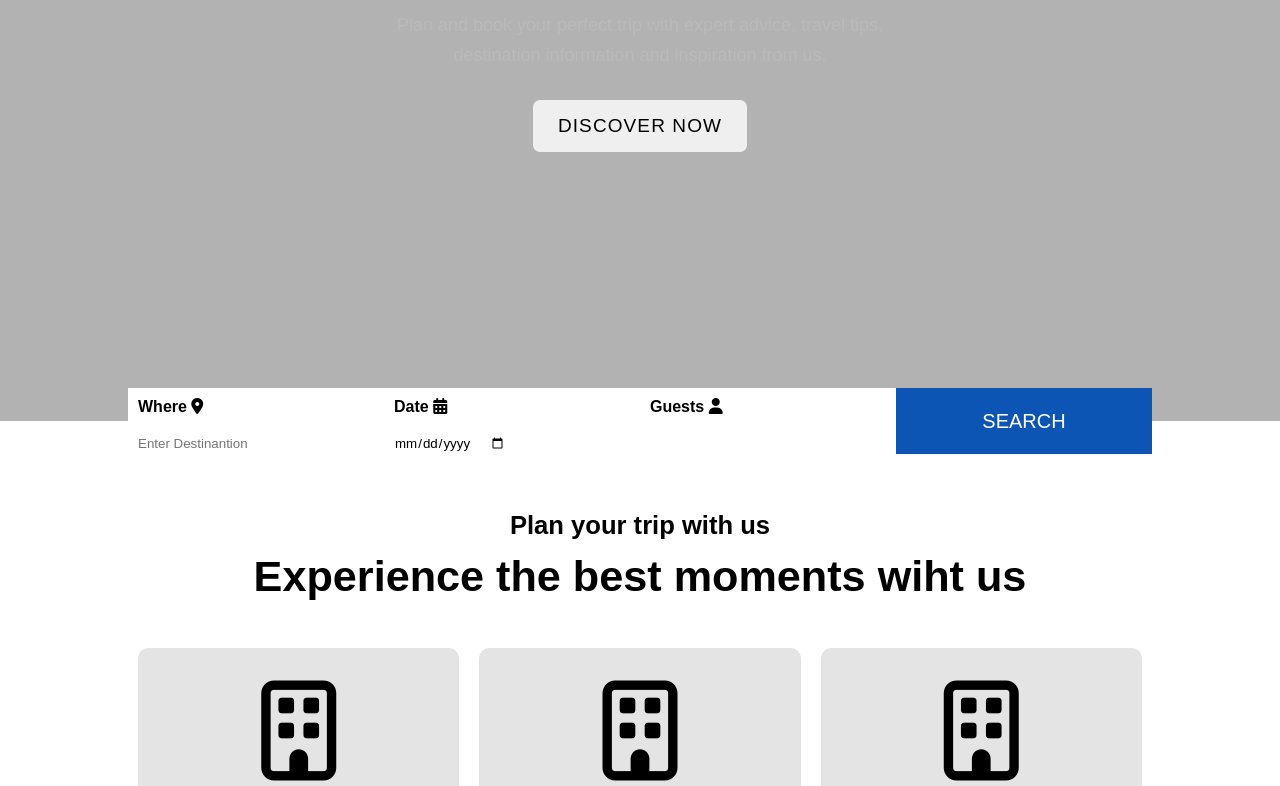
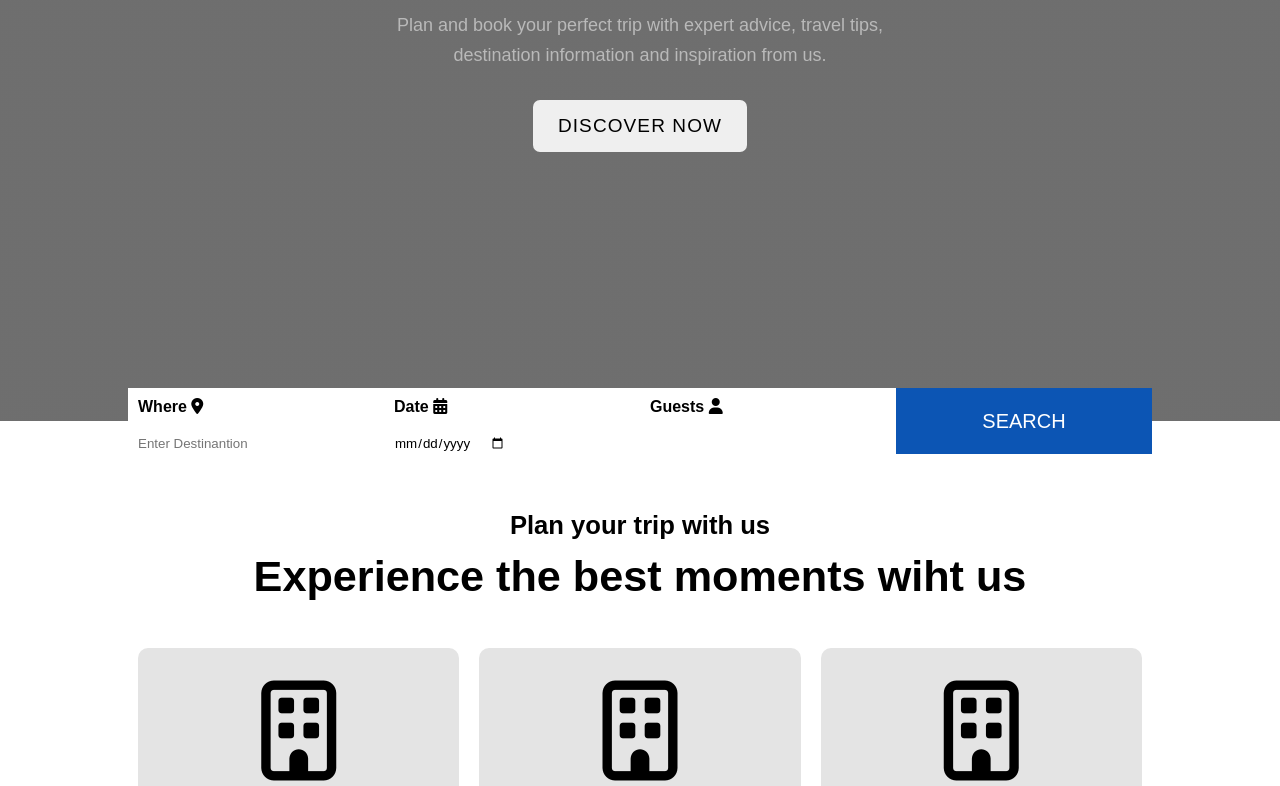
Before and after one commit to AyushGupta4946/Landing-Page, a plain HTML site: page index.html in a window 1280 px wide. Shown: the part 379-1165 px from the top of the page. Drawn offline with Linux system fonts and the light colour scheme; the site is published under a folder, as on GitHub Pages, so addresses that start at the root find nothing.

Commit message:
added background

```diff
--- a/style.css
+++ b/style.css
@@ -19,7 +19,7 @@ html, body{
     width: 100%;
     height: 100vh;
     background-image: linear-gradient(rgba(0, 0, 0, 0.3), rgba(0, 0, 0, 0.3)),
-    url("/bgmain.jpg");
+    url("./bgmain.jpg");
     background-position: center;
     background-size: cover;
 
```
